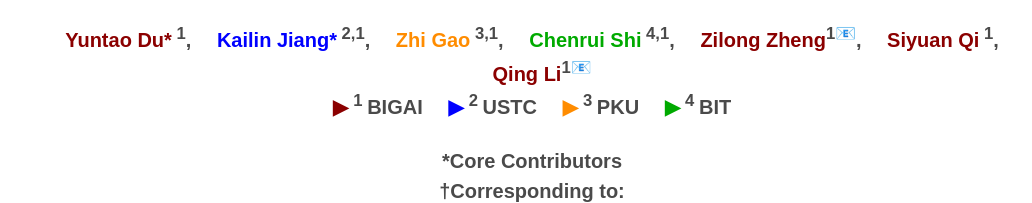
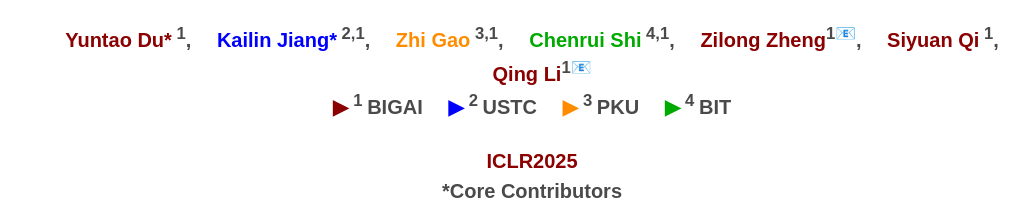
Before and after one commit to MMKE-Bench-ICLR/mmke-bench-iclr.github.io, a plain HTML site: page index.html in a window 1280 px wide. Shown: the part 193-396 px from the top of the page, without its empty margins (108-1140 px from the left). Drawn offline with nearby package versions, Linux system fonts and the light colour scheme; no server answers; some icons are missing; a web font is replaced by a local one.

Commit message:
Update index.html

```diff
--- a/index.html
+++ b/index.html
@@ -140,6 +140,7 @@
                 <span class="author-block"><a href="liqing@bigai.ai">liqing@bigai.ai</a></span>
               </div> -->
               <div class="is-size-5 publication-authors">
+                <span class="author-block" style="color: #8B0000; font-weight: bold;">ICLR2025</span><br>
                 <span class="author-block">*Core Contributors</span><br>
                 <span class="author-block">†Corresponding to:</span>
                 <span class="author-block">
```
